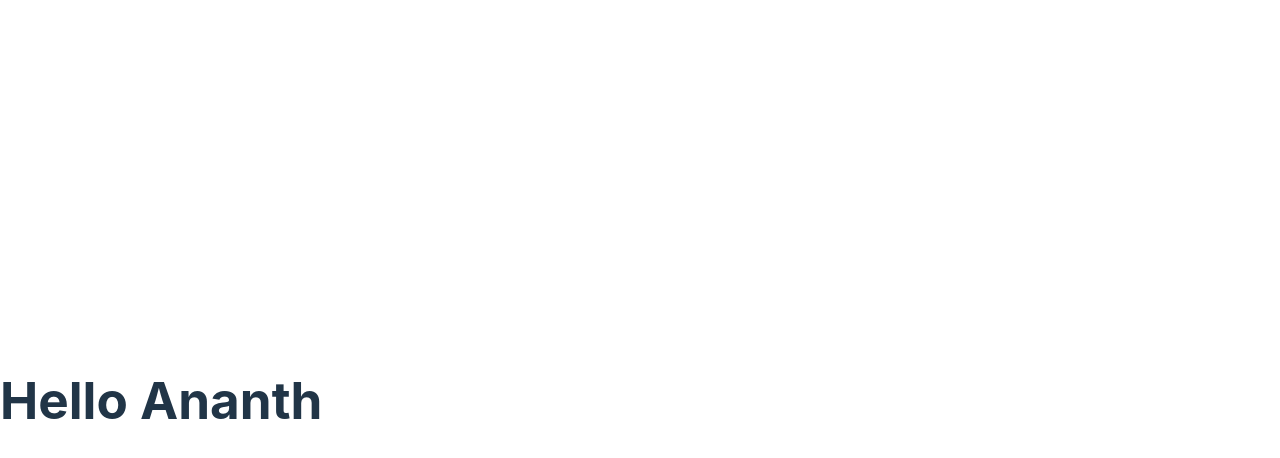
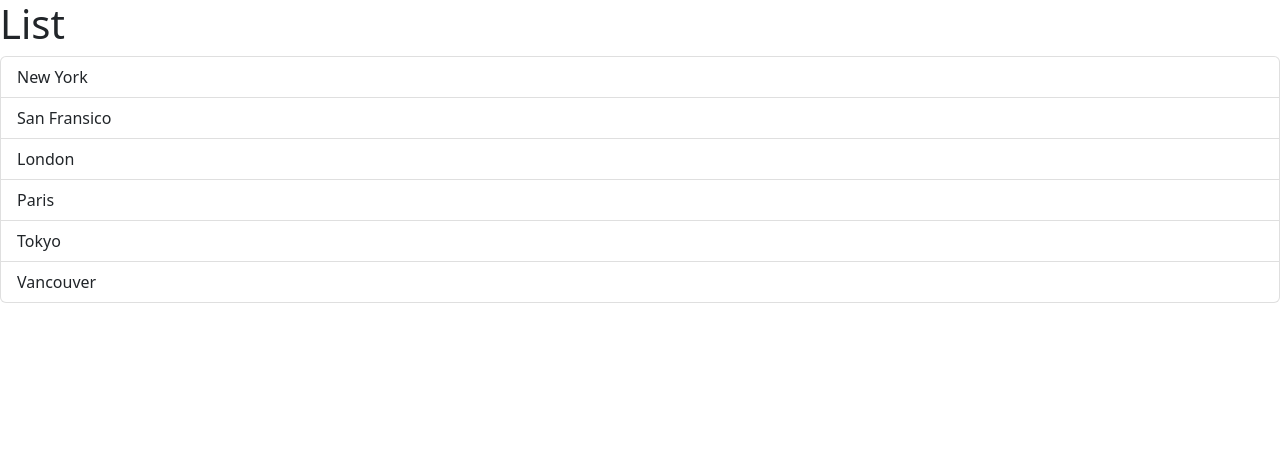
Before and after one commit to Murugananthstr/React18WithTypeScript, a React (Vite) app in the folder react-app/: page / in a window 1280 px wide. Shown: the top 458 px of the page. Built offline with nearby package versions, Linux system fonts and the light colour scheme.

Commit message:
Event Handler added here

```diff
--- a/react-app/package.json
+++ b/react-app/package.json
@@ -10,6 +10,7 @@
     "preview": "vite preview"
   },
   "dependencies": {
+    "bootstrap": "^5.2.3",
     "react": "^18.2.0",
     "react-dom": "^18.2.0"
   },
--- a/react-app/src/App.tsx
+++ b/react-app/src/App.tsx
@@ -1,10 +1,9 @@
-import Message from "./Message";
+import ListGroup from "./components/ListGroup";
 
 function App() {
   return (
     <div>
-      {" "}
-      <Message />{" "}
+      <ListGroup />
     </div>
   );
 }
--- a/react-app/src/Message.tsx
+++ b/react-app/src/Message.tsx
@@ -1,6 +1,6 @@
 function Message() {
   const name = "Ananth";
-  if (name == "Ananth") return <h1> Hello {name}</h1>;
+  if (name) return <h1> Hello {name}</h1>;
   else return <h1>Hello World</h1>;
 }
 
--- /dev/null
+++ b/react-app/src/components/ListGroup.tsx
@@ -0,0 +1,41 @@
+import { MouseEvent } from "react";
+
+function ListGroup() {
+  let listOfCountries = [
+    "New York",
+    "San Fransico",
+    "London",
+    "Paris",
+    "Tokyo",
+    "Vancouver",
+  ];
+
+  // const handleClickItems = (item: string, index: number): void => {
+  //   console.log(`Item ${item} Number : ${index}`);
+  // };
+
+  const handleClick = (mevent: MouseEvent) => {
+    console.log(mevent);
+  };
+
+  return (
+    <div>
+      <h1>List</h1>
+      {listOfCountries.length === 0 && <p>Not Items Found</p>}
+      <ul className="list-group">
+        {listOfCountries.map((item, index) => (
+          <li
+            className="list-group-item"
+            // onClick={() => handleClickItems(item, index)}
+            onClick={handleClick}
+            key={item}
+          >
+            {item}
+          </li>
+        ))}
+      </ul>
+    </div>
+  );
+}
+
+export default ListGroup;
--- a/react-app/src/index.css
+++ /dev/null
@@ -1,69 +0,0 @@
-:root {
-  font-family: Inter, system-ui, Avenir, Helvetica, Arial, sans-serif;
-  line-height: 1.5;
-  font-weight: 400;
-
-  color-scheme: light dark;
-  color: rgba(255, 255, 255, 0.87);
-  background-color: #242424;
-
-  font-synthesis: none;
-  text-rendering: optimizeLegibility;
-  -webkit-font-smoothing: antialiased;
-  -moz-osx-font-smoothing: grayscale;
-  -webkit-text-size-adjust: 100%;
-}
-
-a {
-  font-weight: 500;
-  color: #646cff;
-  text-decoration: inherit;
-}
-a:hover {
-  color: #535bf2;
-}
-
-body {
-  margin: 0;
-  display: flex;
-  place-items: center;
-  min-width: 320px;
-  min-height: 100vh;
-}
-
-h1 {
-  font-size: 3.2em;
-  line-height: 1.1;
-}
-
-button {
-  border-radius: 8px;
-  border: 1px solid transparent;
-  padding: 0.6em 1.2em;
-  font-size: 1em;
-  font-weight: 500;
-  font-family: inherit;
-  background-color: #1a1a1a;
-  cursor: pointer;
-  transition: border-color 0.25s;
-}
-button:hover {
-  border-color: #646cff;
-}
-button:focus,
-button:focus-visible {
-  outline: 4px auto -webkit-focus-ring-color;
-}
-
-@media (prefers-color-scheme: light) {
-  :root {
-    color: #213547;
-    background-color: #ffffff;
-  }
-  a:hover {
-    color: #747bff;
-  }
-  button {
-    background-color: #f9f9f9;
-  }
-}
```
Also changed, not shown: react-app/src/main.tsx (+7 -7 lines), 1 other file (tests, documents, lock files or other folders).
